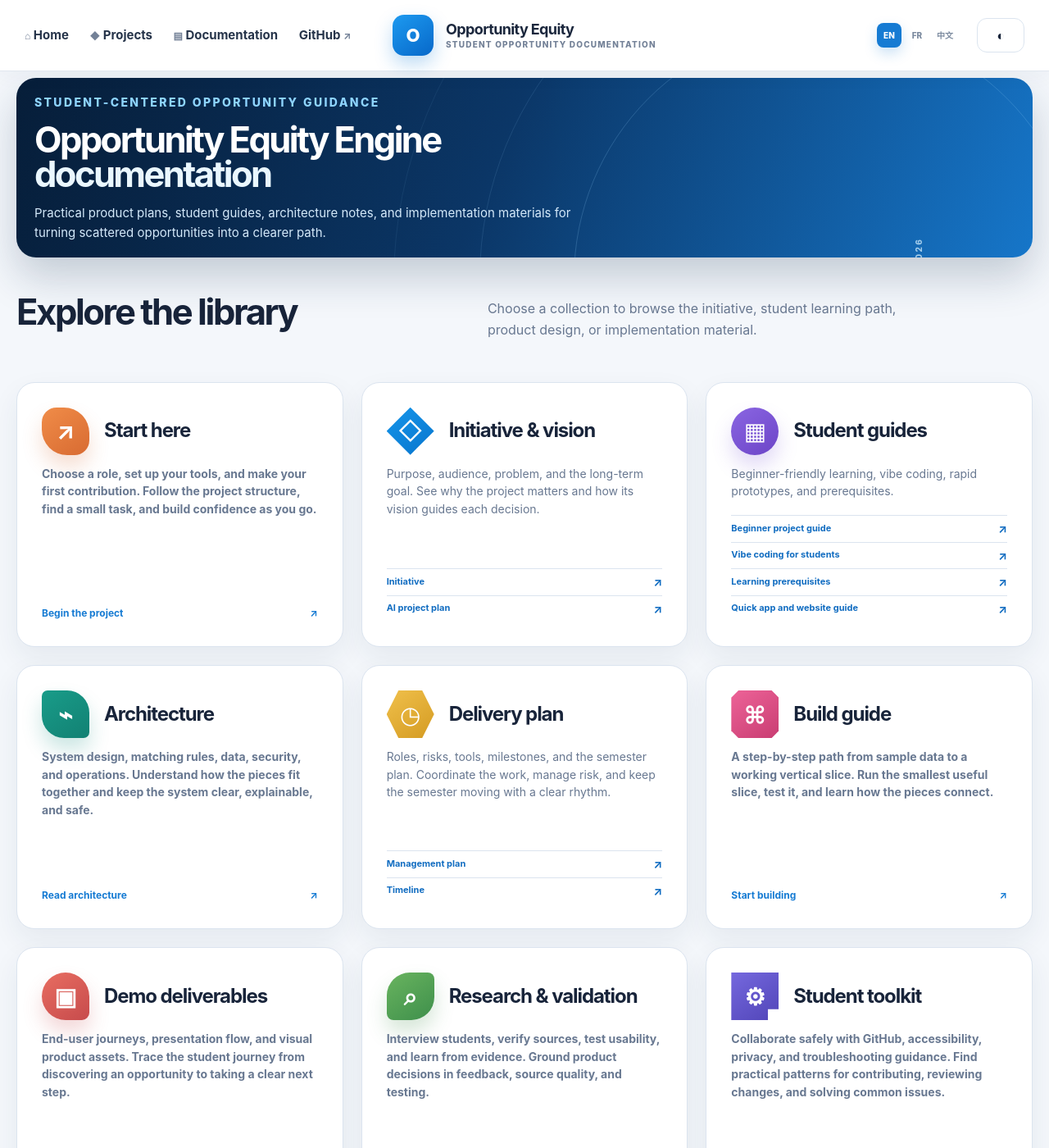
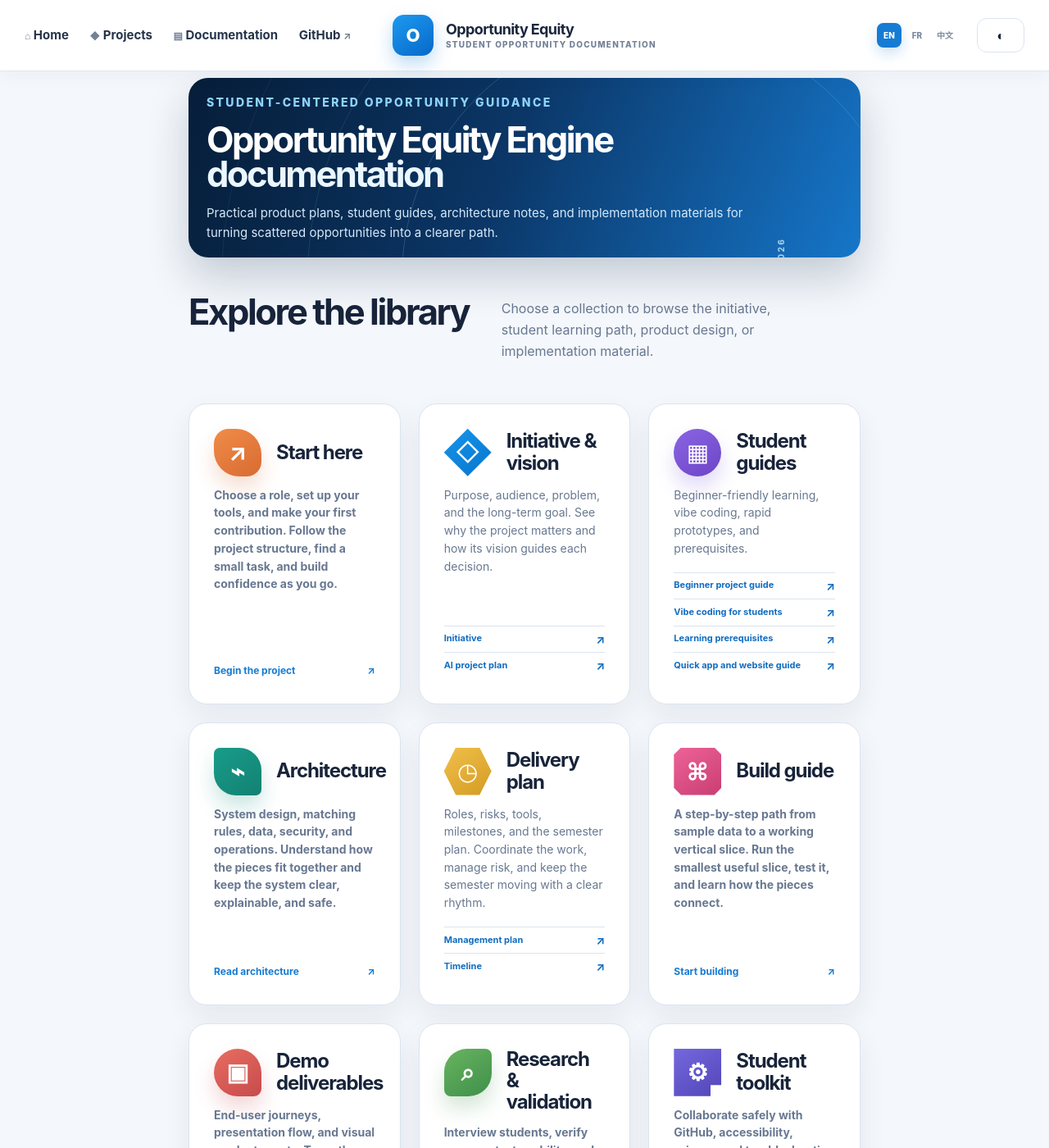
Before and after one commit to andyxuan2010/OpportunityEquityEngine, a Jekyll site: the page built from index.md, in a window 1280 px wide and 1400 px high. Shown: the whole window at 82% size. Built offline with Jekyll 4.4.1, drawn with Linux system fonts in a browser that asks for light colours.

Commit message:
Match homepage width to article panel

```diff
--- a/assets/css/style.scss
+++ b/assets/css/style.scss
@@ -276,7 +276,6 @@ button { font: inherit; }
 .document-kicker { width: min(100%, 1050px); margin: 0 0 18px; color: var(--blue); font-size: 12px; font-weight: 850; letter-spacing: .17em; text-transform: uppercase; }
 .kicker-dot { display: inline-block; width: 8px; height: 8px; margin-right: 8px; border-radius: 50%; background: var(--teal); box-shadow: 0 0 0 5px rgba(20, 141, 128, .12); }
 .document-shell { width: min(1760px, calc(100% - 40px)); max-width: none; }
-.home-page .site-main > .content-shell { width: min(1760px, calc(100% - 40px)); max-width: none; }
 .document-reader { width: 100%; display: grid; grid-template-columns: 200px minmax(0, 1fr) 200px; gap: 10px; align-items: start; }
 .document-column { min-width: 0; }
 .document-toc { width: 200px; grid-column: 1; grid-row: 1; position: sticky; top: 104px; max-height: calc(100vh - 128px); overflow-y: auto; padding: 16px 0; scrollbar-width: none; -ms-overflow-style: none; }
@@ -377,6 +376,10 @@ button { font: inherit; }
 .document-related-link strong { margin-top: auto; font-size: 15px; line-height: 1.3; }
 .document-related-link > span { align-self: flex-end; margin-top: 10px; color: var(--blue); font-size: 16px; font-weight: 800; line-height: 1; }
 
+@media (min-width: 1181px) {
+  .home-page .site-main > .content-shell { width: min(1340px, calc(100% - 460px)); max-width: none; }
+}
+
 .site-footer { border-top: 1px solid var(--line); color: var(--muted); background: var(--surface); }
 .footer-inner { min-height: 82px; display: flex; align-items: center; justify-content: space-between; font-size: 12px; }
 .footer-inner a { color: var(--blue); font-weight: 750; }
@@ -414,7 +417,6 @@ button { font: inherit; }
 }
 @media (max-width: 780px) {
   .content-shell { width: min(var(--max-width), calc(100% - var(--site-gutter-mobile))); }
-  .home-page .site-main > .content-shell { width: min(var(--max-width), calc(100% - var(--site-gutter-mobile))); }
   .site-nav { position: static; }
   .nav-inner { min-height: 70px; display: flex; justify-content: space-between; gap: 12px; padding-inline: 14px; }
   .nav-primary { order: 2; }
```
